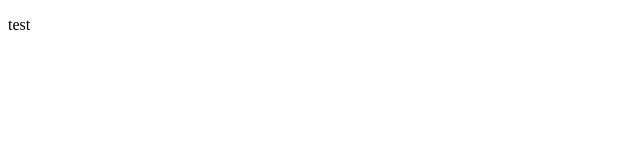
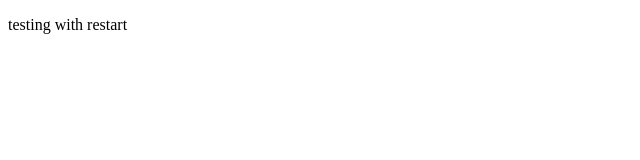
Before and after one commit to LenaSYS/Exjobb-2020-a14oscna, a plain HTML site: page Angular/index.html in a window 1280 px wide. Shown: the whole page, without its empty margins (0-640 px from the left). Drawn offline with Linux system fonts and the light colour scheme.

Commit message:
testing SSH after restart

```diff
--- a/Angular/index.html
+++ b/Angular/index.html
@@ -6,6 +6,6 @@
     <title>Angular 1.7.9</title>
 </head>
 <body>
-    <p>test</p>
+    <p>testing with restart</p>
 </body>
 </html>
```
